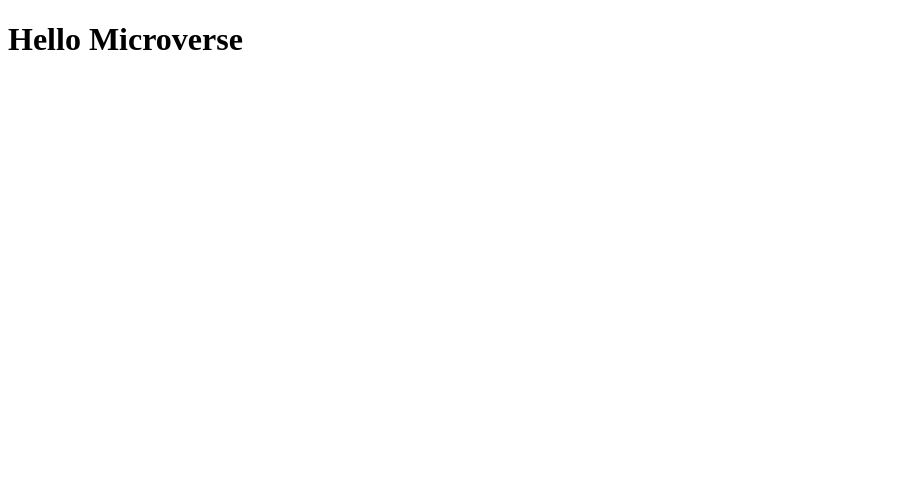
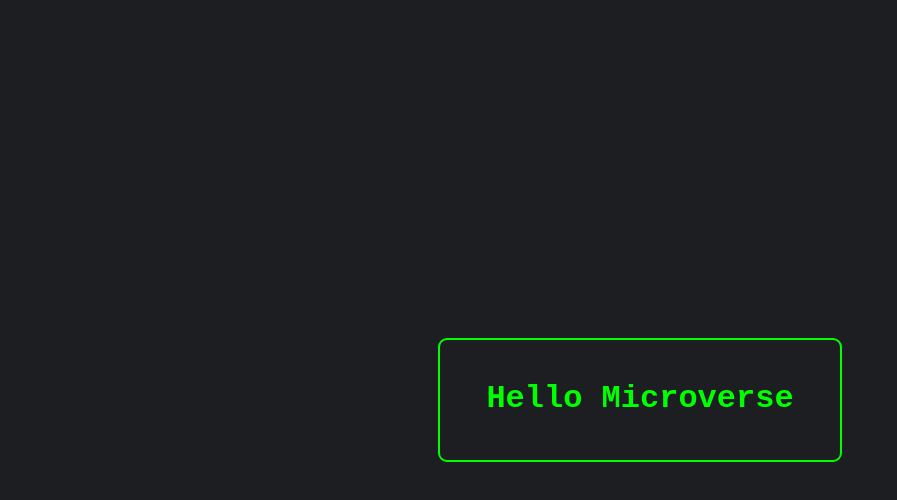
Before and after one commit to BlesslinJerishR/HelloMicroverse, a plain HTML site: page index.html in a window 1280 px wide. Shown: the whole page, without its empty margins (0-897 px from the left). Drawn offline with Linux system fonts and the light colour scheme.

Commit message:
Added style.css

```diff
--- a/index.html
+++ b/index.html
@@ -1,12 +1,13 @@
 <!DOCTYPE html>
 <html lang="en">
-<head>
-    <meta charset="UTF-8">
-    <meta http-equiv="X-UA-Compatible" content="IE=edge">
-    <meta name="viewport" content="width=device-width, initial-scale=1.0">
+  <head>
+    <meta charset="UTF-8" />
+    <meta http-equiv="X-UA-Compatible" content="IE=edge" />
+    <meta name="viewport" content="width=device-width, initial-scale=1.0" />
     <title>Hello Microverse</title>
-</head>
-<body>
+    <link rel="stylesheet" href="style.css" />
+  </head>
+  <body>
     <h1>Hello Microverse</h1>
-</body>
+  </body>
 </html>
--- /dev/null
+++ b/style.css
@@ -0,0 +1,21 @@
+html,
+body {
+  background-color: #1d1e21;
+  color: #0f0;
+  text-align: center;
+  font-family: "Courier New", Courier, monospace;
+}
+
+h1 {
+  border: 2px solid #0f0;
+  width: 400px;
+  height: 80px;
+  margin: 0;
+  border-radius: 9px;
+  padding-top: 40px;
+  position: absolute;
+  top: 50%;
+  left: 50%;
+  -ms-transform: translate(-50%, -50%);
+  transform: translate(-50%, -50%);
+}
```
